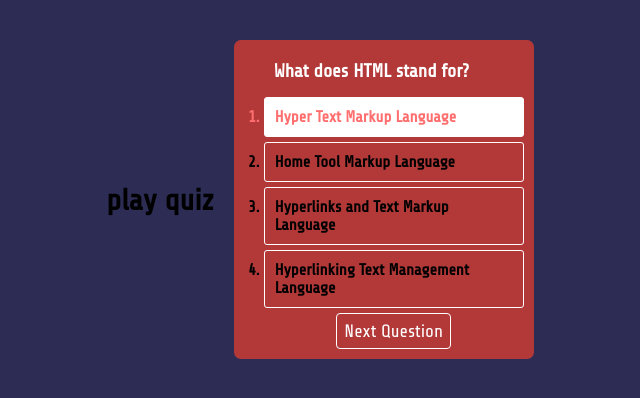
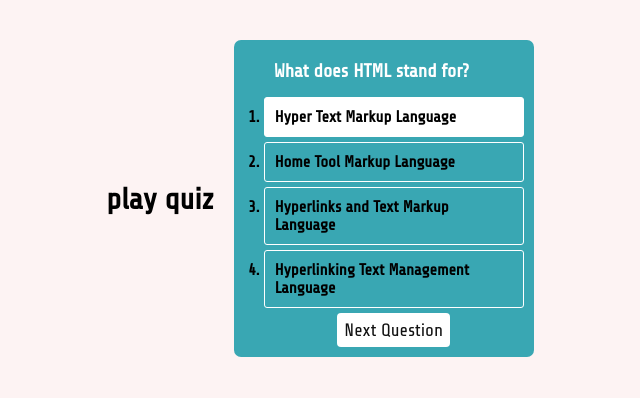
Before and after one commit to Newton2n/Quiz-App, a plain HTML site: page index.html in a window 1280 px wide. Both pictures are taken after a click on the item "Hyper Text Markup Language". Shown: the whole page, without its empty margins (320-960 px from the left). Drawn offline with Linux system fonts and the light colour scheme.

Commit message:
color fix

```diff
--- a/style.css
+++ b/style.css
@@ -15,7 +15,7 @@ body{
     align-items: center;
     justify-content: center;
     margin-top:40px;
-    background-color: #2c2c54;
+    background-color: #fdf3f3;
 }
 #heading{
     font-size: 30px;
@@ -34,7 +34,7 @@ body{
 #main{
     width:85vw;
     height:auto;
-    background-color: #b33939;
+    background-color: #39a7b3;
     border-radius: 7px;
 }
 @media screen and (min-width:400px) {
@@ -53,7 +53,8 @@ body{
 
 }
 #next{
-    background-color:#b33939;
+    background-color:#ffffff;
+    color: #111;
 }
 .option{
     margin-top:5px;
@@ -66,31 +67,35 @@ body{
     font-weight: 600;
 }
 .option:hover{
-background-color:#db5252;
+background-color:#fee8e8;
 }
 #nxt{
     display: flex;
   justify-content: center;
+  color: #111;
 }
 #next{
     padding: 7px;
     font-size:18px;
-    color:white;
-    border:1.5px solid white;
+    color:#111;
+
     margin-top:5px;
     border-radius: 4px;
+    transition: background-color 0.5s ease;
 
 }
 #next:hover{
-    background-color: #ffb142;
+    background-color: #000000;
     cursor: pointer;
+    color:#ffffff;
 }
 .wrong{
-  background-color: rgb(255, 46, 46);
+  background-color: rgb(206, 96, 96);
+  color:#fff;
 }
 .right{
     background-color: white;
-    color:rgb(255, 111, 111);
+    color:rgb(0, 0, 0);
 }
 .mark{
     display: flex;
```
